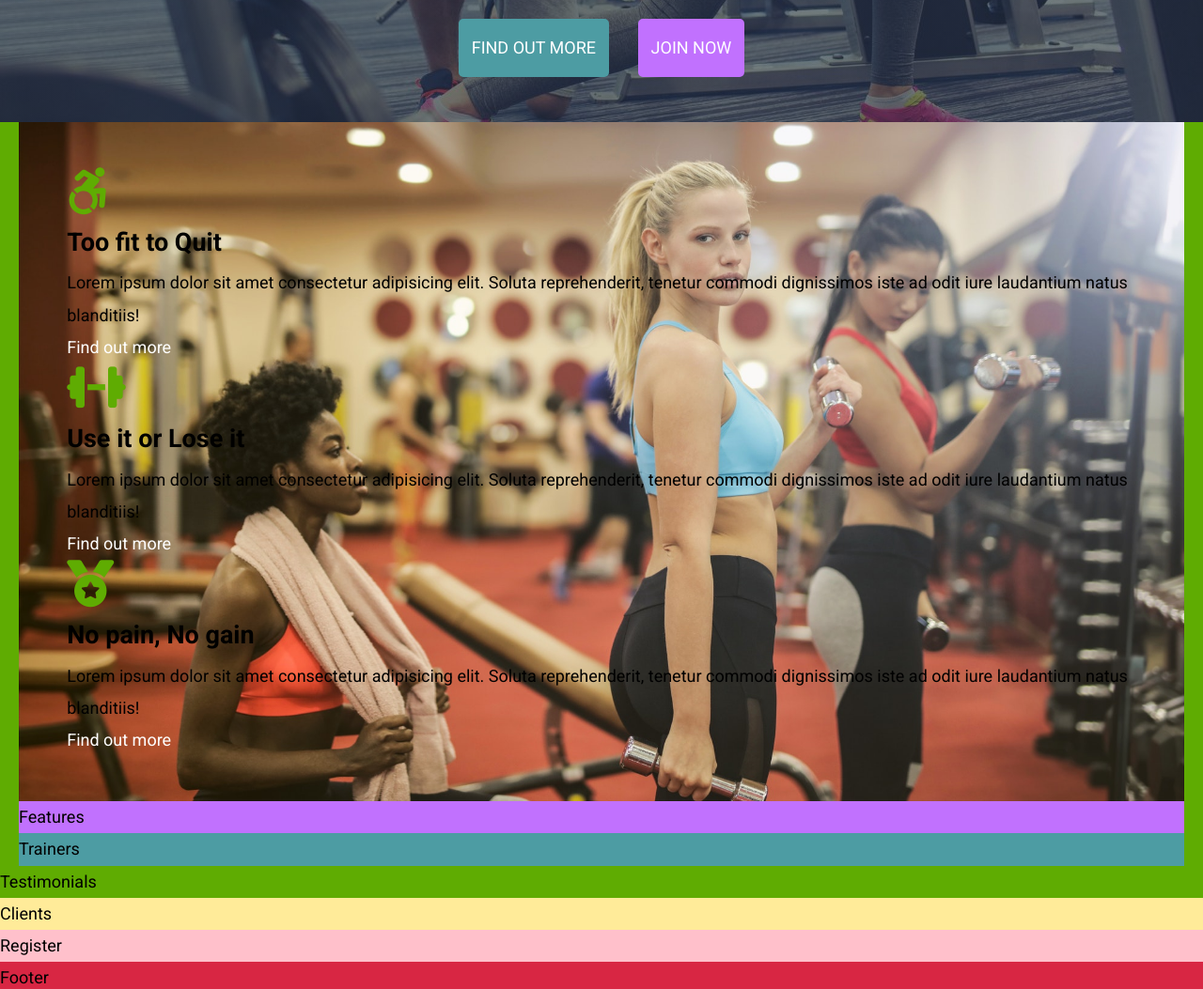
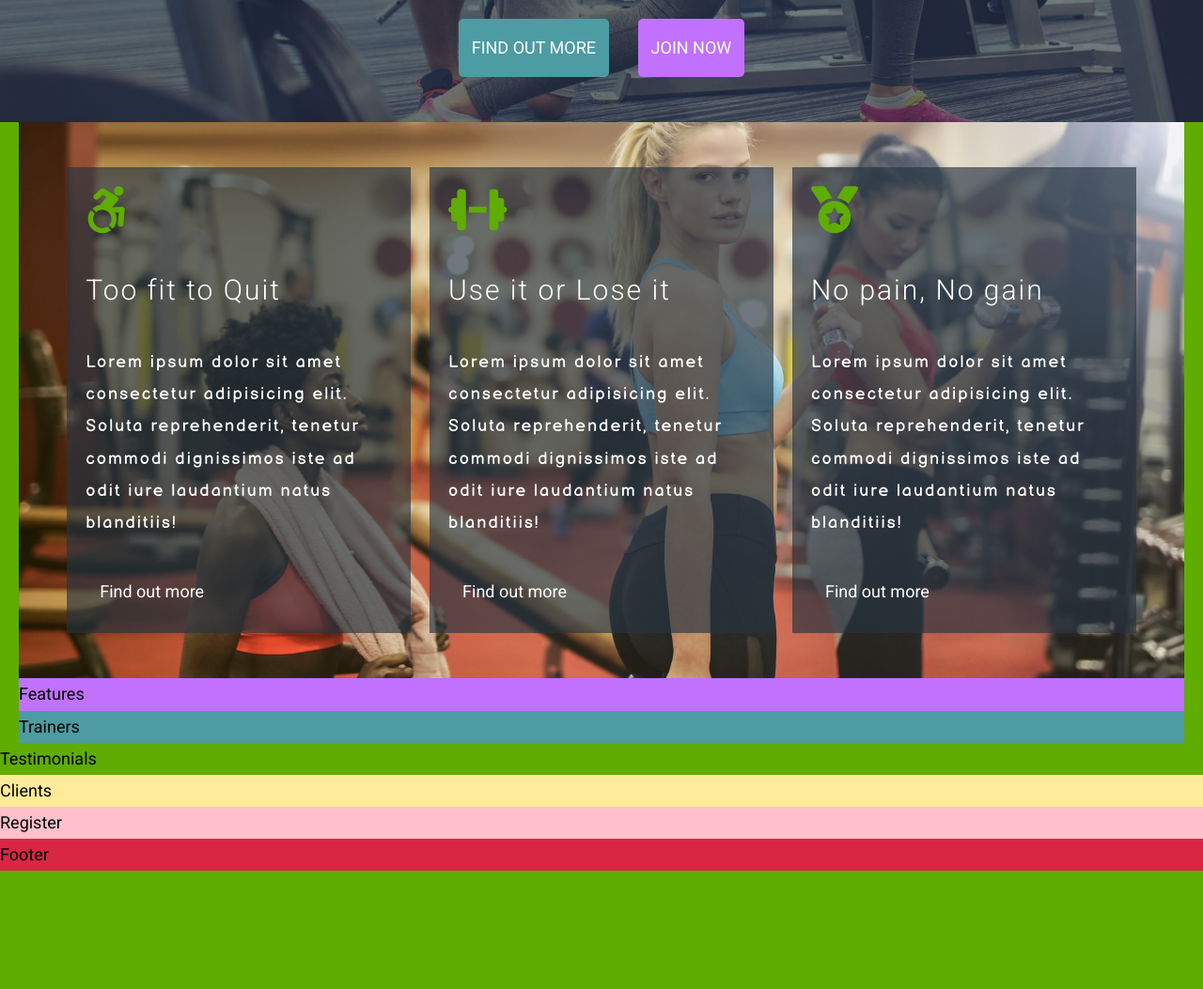
Before and after one commit to Widoguaiquirian/fluidGymnasticweb, a website: page index.html in a window 1280 px wide. Shown: the part 580-1633 px from the top of the page at 94% size. After the commit the page ends 1507 px from the top, so only its background shows below. Drawn offline with Linux system fonts and the light colour scheme.

Commit message:
Motto section

```diff
--- a/sass/components/_motto.scss
+++ b/sass/components/_motto.scss
@@ -3,4 +3,115 @@
    background-image: url(/images/motto/motto-bg.jpg);
    @include bgImages;
    padding: $padding-section;
+
+   display: grid;
+   grid-template-columns: repeat(auto-fit, minmax(30rem, 1fr));
+   // auto fit to calculate automatically how many columns it needs
+   // I am fixing the minimum size of the column
+   grid-gap: 2rem;
+   place-content: center;
+
+   &__content {
+      display: grid;
+      grid-row-gap: 4vh;
+      background-color: var(--color-tertiary-m);
+      padding: 2rem;
+
+      &--title {
+         @include sec-heading;
+      }
+
+      &--para {
+         @include sec-para;
+      }
+
+      &--link:link,
+      &--link:visited {
+         position: relative;
+         background-color: none;
+         place-self: start;
+         padding: 0.7rem 1.5rem;
+         transition: all 0.5s ease;
+         overflow: hidden;
+
+         span {
+            display: block;
+            position: absolute;
+         }
+
+         span:first-child {
+            top: 0;
+            left: -100%;
+            height: 0.4rem;
+            background: linear-gradient(90deg, transparent, var(--color-primary));
+            width: 100%;
+            transition: 0.5s;
+            transition-delay: 1s;
+         }
+
+         span:nth-child(2) {
+            top: -100%;
+            right: 0;
+            height: 100%;
+            width: 0.4rem;
+            background: linear-gradient(180deg, transparent, var(--color-primary));
+            transition: 0.5s;
+            transition-delay: 0.75s;
+         }
+
+         span:nth-child(3) {
+            bottom: 0;
+            right: -100%;
+            height: 0.4rem;
+            width: 100%;
+            background: linear-gradient(270deg, transparent, var(--color-primary));
+            transition: 0.7s;
+            transition-delay: 0.25s;
+         }
+
+         span:nth-child(4) {
+            top: 100%;
+            left: 0;
+            height: 100%;
+            width: 0.4rem;
+            background: linear-gradient(360deg, transparent, var(--color-primary));
+            transition: 0.5s;
+            transition-delay: 0s;
+         }
+      }
+
+      &--link:hover,
+      &--link:active {
+         background: var(--color-primary);
+         transition-delay: 1s;
+      }
+
+      &--link:hover span:first-child,
+      &--link:active span:first-child {
+         left: 100%;
+         transition-duration: 1s;
+         transition-delay: 0s;
+      }
+
+      &--link:hover span:nth-child(2),
+      &--link:active span:nth-child(2) {
+         top: 100%;
+         transition-duration: 1s;
+         transition-delay: 0.25s;
+      }
+
+      &--link:hover span:nth-child(3),
+      &--link:active span:nth-child(3) {
+         right: 100%;
+         transition-duration: 1s;
+         transition-delay: 0.5s;
+      }
+
+      &--link:hover span:nth-child(4),
+      &--link:active span:nth-child(4) {
+         top: -100%;
+         transition-duration: 1s;
+         transition-delay: 0.75s;
+      }
+   }
 }
```
Also changed, not shown: css/main.css.
